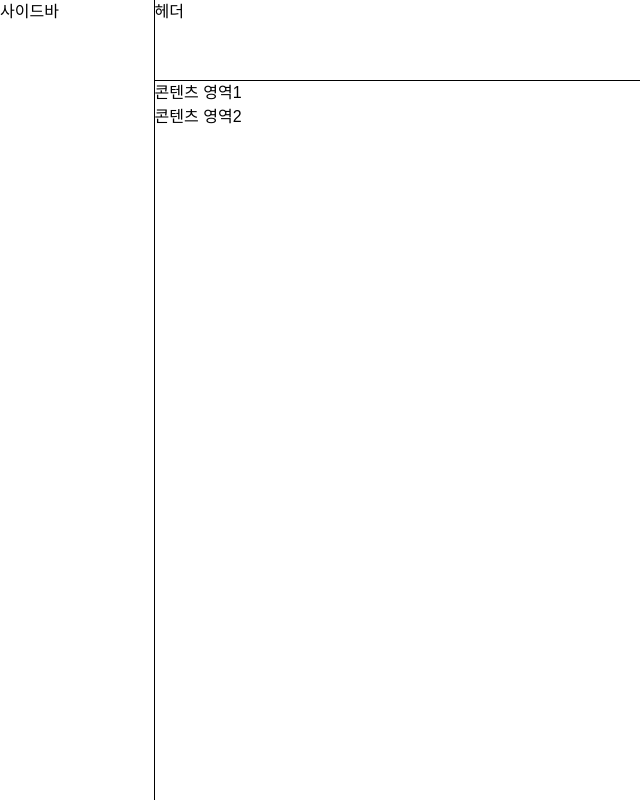
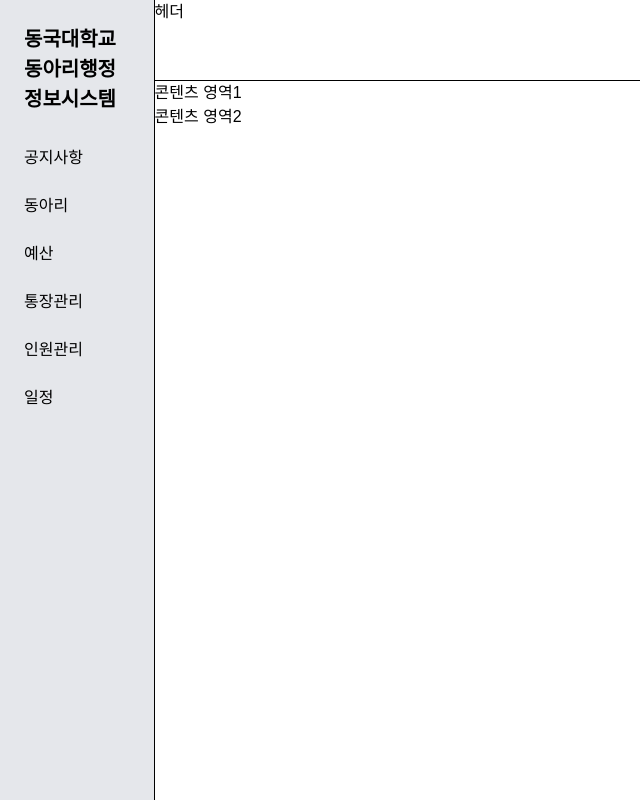
Before and after one commit to mjgwon24/dgu-semi-erp-front, a Next.js app: page /sample in a window 1280 px wide. Shown: the whole page, without its empty margins (0-640 px from the left). Built offline with nearby package versions, Linux system fonts and the light colour scheme; a web font is replaced by a local one.

Commit message:
feat: sidebar 구현

```diff
--- a/src/components/common/layout/sidebar/index.jsx
+++ b/src/components/common/layout/sidebar/index.jsx
@@ -1,7 +1,55 @@
+import { useState } from "react";
+import Link from "next/link";
+
 export default function SideBarLayout() {
+    const [isBudgetMenuOpen, setBudgetMenuOpen] = useState(false);
+
     return (
-        <div>
-            <div>사이드바</div>
+        <div className="bg-gray-200 h-full flex flex-col p-6">
+            <Link href="/main">
+                <div className="text-black font-[Pretendard] text-[20px] font-bold leading-normal cursor-pointer">
+                    동국대학교<br />동아리행정정보시스템
+                </div>
+            </Link>
+
+            <ul className="flex flex-col space-y-6 mt-8">
+                <li className="text-black font-[Pretendard] text-[16px] font-medium leading-normal hover:text-blue-600 cursor-pointer">
+                    공지사항
+                </li>
+                <li className="text-black font-[Pretendard] text-[16px] font-medium leading-normal hover:text-blue-600 cursor-pointer">
+                    동아리
+                </li>
+                <li>
+                    <div
+                        onClick={() => setBudgetMenuOpen(!isBudgetMenuOpen)}
+                        className="text-black font-[Pretendard] text-[16px] font-medium leading-normal hover:text-blue-600 cursor-pointer"
+                    >
+                        예산
+                    </div>
+                    {isBudgetMenuOpen && (
+                        <ul className="ml-4 mt-2 flex flex-col space-y-3">
+                            <li className="text-[#414141] font-[Pretendard] text-[14px] font-medium leading-normal hover:text-blue-400 cursor-pointer">
+                                예산 계획
+                            </li>
+                            <li className="text-[#414141] font-[Pretendard] text-[14px] font-medium leading-normal hover:text-blue-400 cursor-pointer">
+                                예산 사용 내역
+                            </li>
+                            <li className="text-[#414141] font-[Pretendard] text-[14px] font-medium leading-normal hover:text-blue-400 cursor-pointer">
+                                예산 보고서
+                            </li>
+                        </ul>
+                    )}
+                </li>
+                <li className="text-black font-[Pretendard] text-[16px] font-medium leading-normal hover:text-blue-600 cursor-pointer">
+                    통장관리
+                </li>
+                <li className="text-black font-[Pretendard] text-[16px] font-medium leading-normal hover:text-blue-600 cursor-pointer">
+                    인원관리
+                </li>
+                <li className="text-black font-[Pretendard] text-[16px] font-medium leading-normal hover:text-blue-600 cursor-pointer">
+                    일정
+                </li>
+            </ul>
         </div>
-    )
+    );
 }
--- a/tailwind.config.js
+++ b/tailwind.config.js
@@ -4,6 +4,7 @@
     "./pages/**/*.{js,ts,jsx,tsx,mdx}",
     "./components/**/*.{js,ts,jsx,tsx,mdx}",
     "./app/**/*.{js,ts,jsx,tsx,mdx}",
+    "./src/**/*.{js,ts,jsx,tsx}",
   ],
   theme: {
     extend: {
```
Also changed, not shown: package.json (+7 -2 lines), 1 other file (tests, documents, lock files or other folders).
